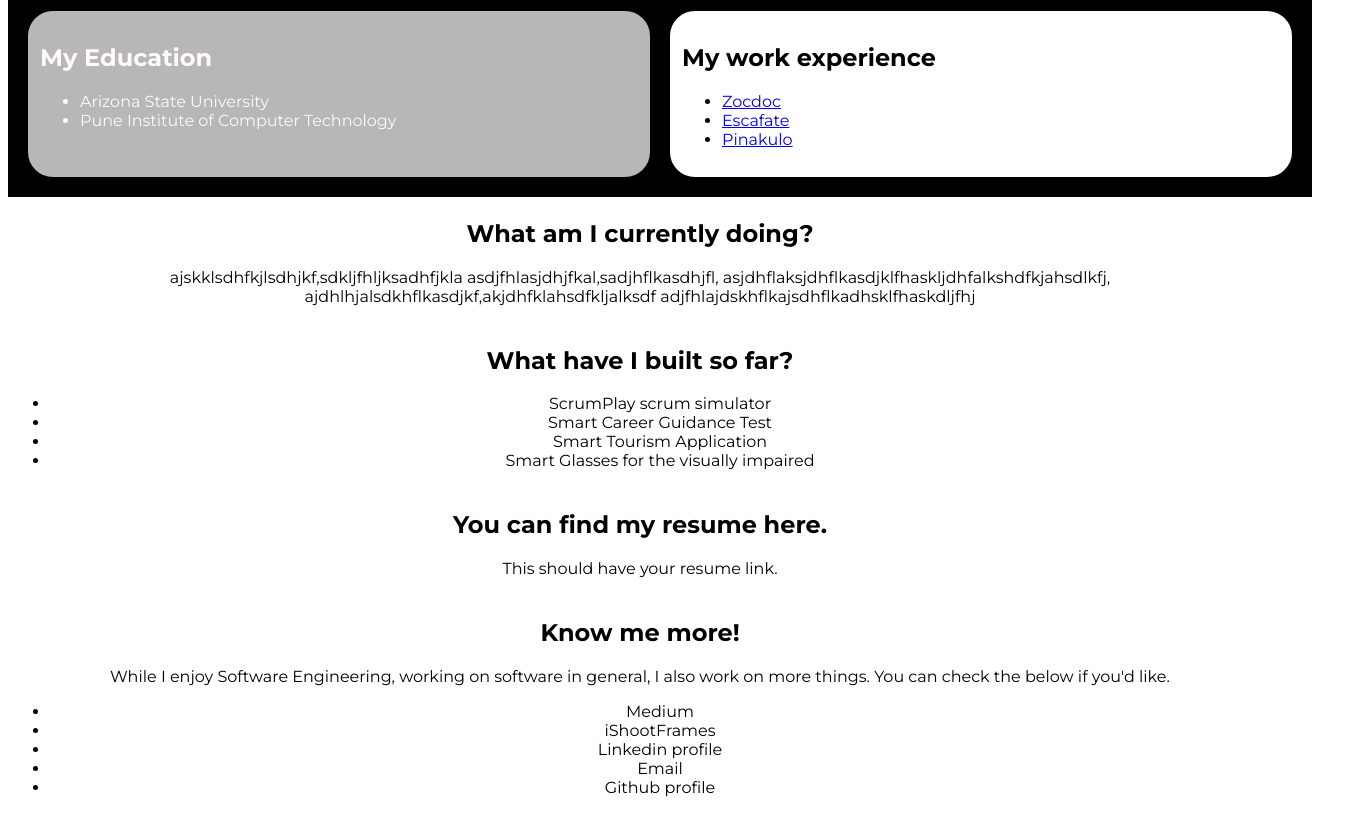
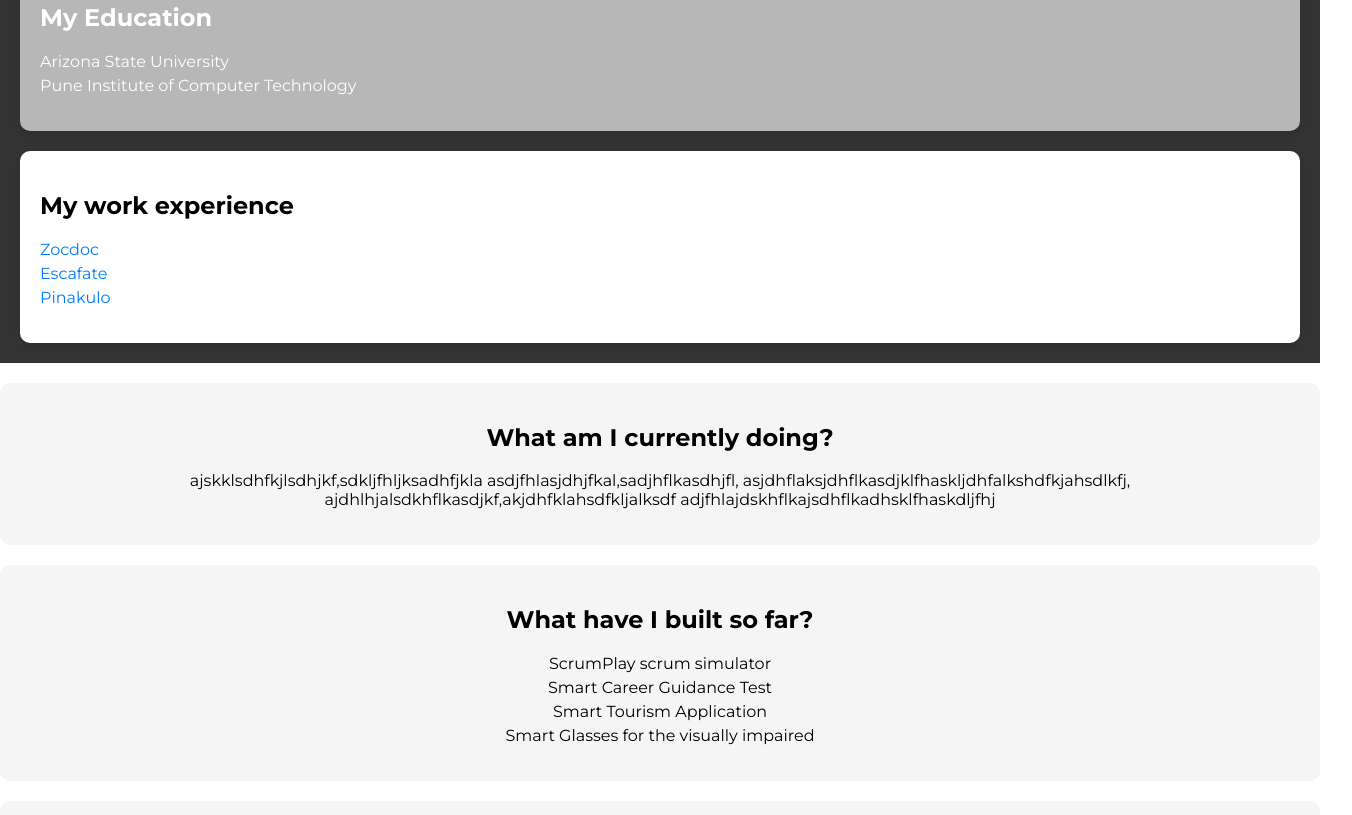
Before and after one commit to 1110tanmay/PortfolioWebsite, a plain HTML site: page HTML/index.html in a window 1280 px wide. Shown: the part 1005-1820 px from the top of the page, 1352 px wide, since content can reach past the window. Drawn offline with Linux system fonts and the light colour scheme; files that its build step writes are made by us from their sources; files whose address does not match are found by name; a web font is replaced by a local one.

Commit message:
Some changes to css.

```diff
--- a/CSS/styles.css
+++ b/CSS/styles.css
@@ -1,14 +1,22 @@
+/* General Reset */
+body {
+    margin: 0;
+    padding: 0;
+    font-family: "Montserrat", sans-serif;
+    box-sizing: border-box;
+}
+
+/* Main Text Section */
 .firstText {
     display: flex;
     flex-direction: column;
     justify-content: center;
     align-items: center;
     height: 100vh;
-    width: 100vw;
-    font-family: "Montserrat", sans-serif;
-    color: rgb(0, 0, 0);
+    width: 100%;
+    background-color: #f0f0f0;
+    color: #000000;
     text-align: center;
-    margin: 0;
 }
 
 .firstText h1 {
@@ -21,83 +29,101 @@
     margin: 0;
 }
 
-.meInfo{
+/* About Me Section */
+.meInfo {
     display: flex;
+    width: 100%;
+    padding: 20px;
     background-color: #1F4529;
+    color: #ffffff;
+    font-weight: 400;
+    text-align: justify;
+}
+
+/* Education and Experience Section */
+.EdEx {
+    display: flex;
+    flex-wrap: wrap;
+    width: 100%;
+    padding: 20px;
     gap: 20px;
-    padding: 40px;
-    width: 100%;
-    color: rgb(0, 0, 0);
-    font-family: "Montserrat", sans-serif;
-    font-weight: 400;
+    background-color: #333333;
 }
 
 .Education, .Experience {
-    flex: 1;
-    padding: 10px;
-    border: 1px solid #000000;
-    background-color: #000000;
-}
-
-.EdEx {
-    display: flex;
-    width: 100%;
-    gap: 20px;
+    flex: 1 1 100%;
     padding: 20px;
-    background-color: #000000;
-}
-
-.Education {
-    border-radius: 25px;
-    border: 2px solid #B7B7B7;
+    border-radius: 10px;
+    background-color: #B7B7B7;
+    color: #ffffff;
     text-align: left;
-    color: rgb(255, 249, 249);
-    background-color: #B7B7B7;
-    font-family: "Montserrat", sans-serif;
-    font-weight: 400;
+    box-shadow: 0 4px 6px rgba(0, 0, 0, 0.1);
 }
 
 .Experience {
-    border-radius: 25px;
-    border: 2px solid #ffffff;
-    text-align: left;
-    background-color: rgb(255, 255, 255);
-    font-family: "Montserrat", sans-serif;
-    font-weight: 400;
+    background-color: #ffffff;
+    color: #000000;
 }
 
-.AboutMe{
-    border-radius: 25px;
-    border: 2px solid #ffffff;
+/* About Me Section */
+.AboutMe {
+    width: 100%;
+    padding: 20px;
+    border-radius: 10px;
+    background-color: #f5f5f5;
+    color: #000000;
     text-align: center;
-    background-color: rgb(255, 255, 255);
-    font-family: "Montserrat", sans-serif;
-    font-weight: 400;
+    margin-top: 20px;
 }
 
-.Projects{
-    border-radius: 25px;
-    border: 2px solid #ffffff;
+/* Projects Section */
+.Projects {
+    width: 100%;
+    padding: 20px;
+    border-radius: 10px;
+    background-color: #f5f5f5;
+    color: #000000;
     text-align: center;
-    background-color: rgb(255, 255, 255);
-    font-family: "Montserrat", sans-serif;
-    font-weight: 400;
+    margin-top: 20px;
 }
 
-.Resume{
-    border-radius: 25px;
-    border: 2px solid #ffffff;
+/* Resume Section */
+.Resume {
+    width: 100%;
+    padding: 20px;
+    border-radius: 10px;
+    background-color: #f5f5f5;
+    color: #000000;
     text-align: center;
-    background-color: rgb(255, 255, 255);
-    font-family: "Montserrat", sans-serif;
-    font-weight: 400;
+    margin-top: 20px;
 }
 
-.ContactMe{
-    border-radius: 25px;
-    border: 2px solid #ffffff;
+/* Contact Me Section */
+.ContactMe {
+    width: 100%;
+    padding: 20px;
+    border-radius: 10px;
+    background-color: #f5f5f5;
+    color: #000000;
     text-align: center;
-    background-color: rgb(255, 255, 255);
-    font-family: "Montserrat", sans-serif;
-    font-weight: 400;
+    margin-top: 20px;
 }
+
+/* Universal Styles for Links and Lists */
+a {
+    color: #007BFF;
+    text-decoration: none;
+}
+
+a:hover {
+    text-decoration: underline;
+}
+
+ul {
+    list-style-type: none;
+    padding: 0;
+}
+
+li {
+    margin: 5px 0;
+}
--- a/HTML/index.html
+++ b/HTML/index.html
@@ -10,20 +10,23 @@
         <title>TanmayShelar</title>
       <!--  <img src="https://raw.githubusercontent.com/1110tanmay/PortfolioWebsite/refs/heads/main/ProfessionalPhotos.jpeg" alt="My photo"> -->
     </head>
-    <body>
+
+    <body class ="mainBody">
       <div class="firstText">
         <h1 class="headerOne">Hi! I'm Tanmay!</h1><br/>
         <h2 class="headerTwo"> Welcome, let's talk about me!</h2>
       </div>
+
       <div class="meInfo">
         <p> Basic shit about me.E- cigarettes are battery operated devices that look and taste as the real
-           cigarettes but they do not have that chemicals which harmful impact human organism and health.
-           No killer tobacco and no tar can be found in the e-cig.
+            cigarettes but they do not have that chemicals which harmful impact human organism and health.
+            No killer tobacco and no tar can be found in the e-cig.
             It releases a harmless vapor that dissipates immediately and is completely odorless.
-             The vapor substance consists of propylene glycol mixed with the glycerin, nicotine and flavoring.
-             The first e-cigs were devised in 2002 and since then they became very popular.
+            The vapor substance consists of propylene glycol mixed with the glycerin, nicotine and flavoring.
+            The first e-cigs were devised in 2002 and since then they became very popular.
         </p>
       </div>
+
         <div class="EdEx">
             <div class="Education">
               <h2>My Education</h2>
@@ -45,6 +48,8 @@
               </p>
             </div>
           </div>
+
+
           <div class="AboutMe">
             <p>
                 <h2>What am I currently doing?</h2>
@@ -56,6 +61,7 @@
                 </p>
             </p>
           </div>
+
           <div class ="Projects">
             <h2>What have I built so far?</h2>
             <p>
@@ -67,10 +73,14 @@
                 </ul>
             </p>
           </div>
+
+
           <div class = "Resume">
             <h2>You can find my resume here.</h2>
             <p>This should have your resume link.</p>
           </div>
+
+
           <div class ="ContactMe">
             <h2>Know me more!</h2>
             <p>
```
Also changed, not shown: 1 other file.
